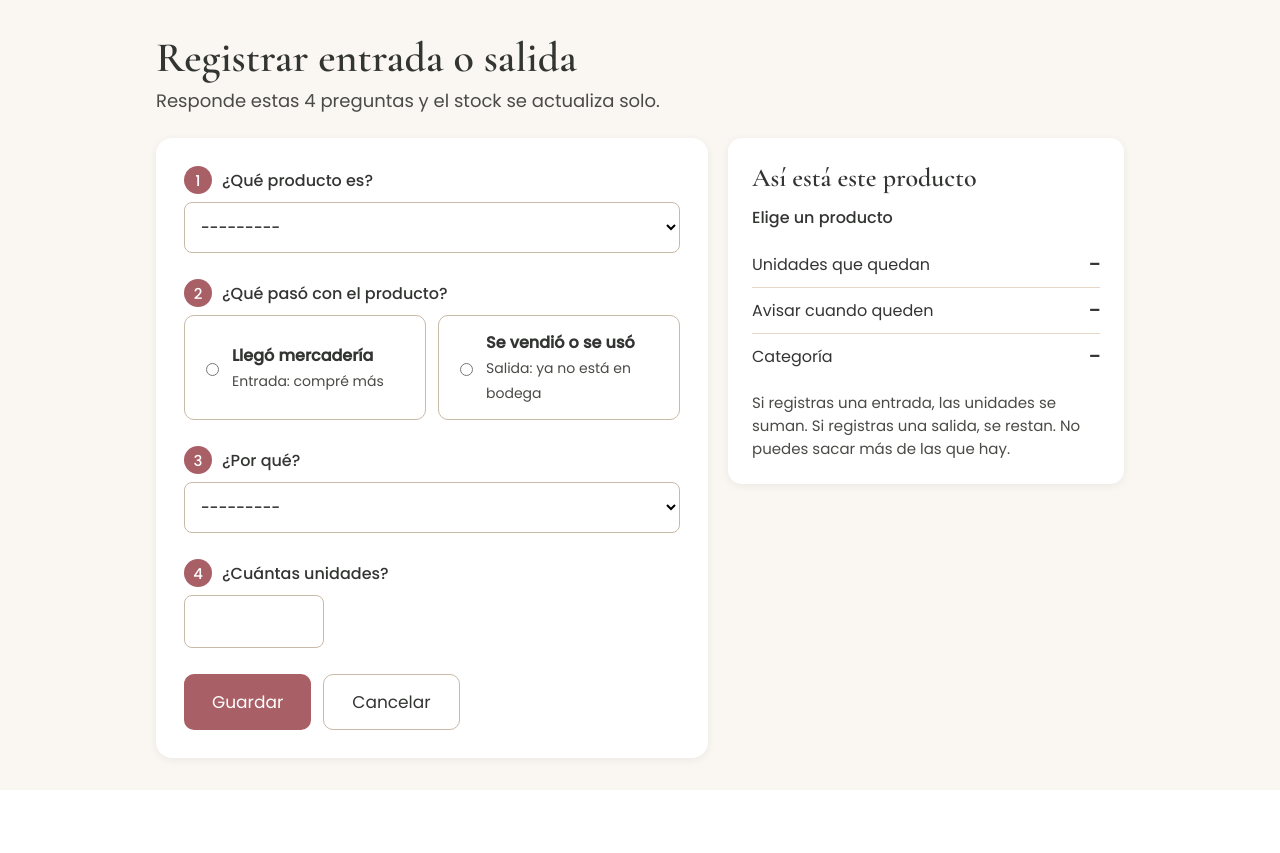
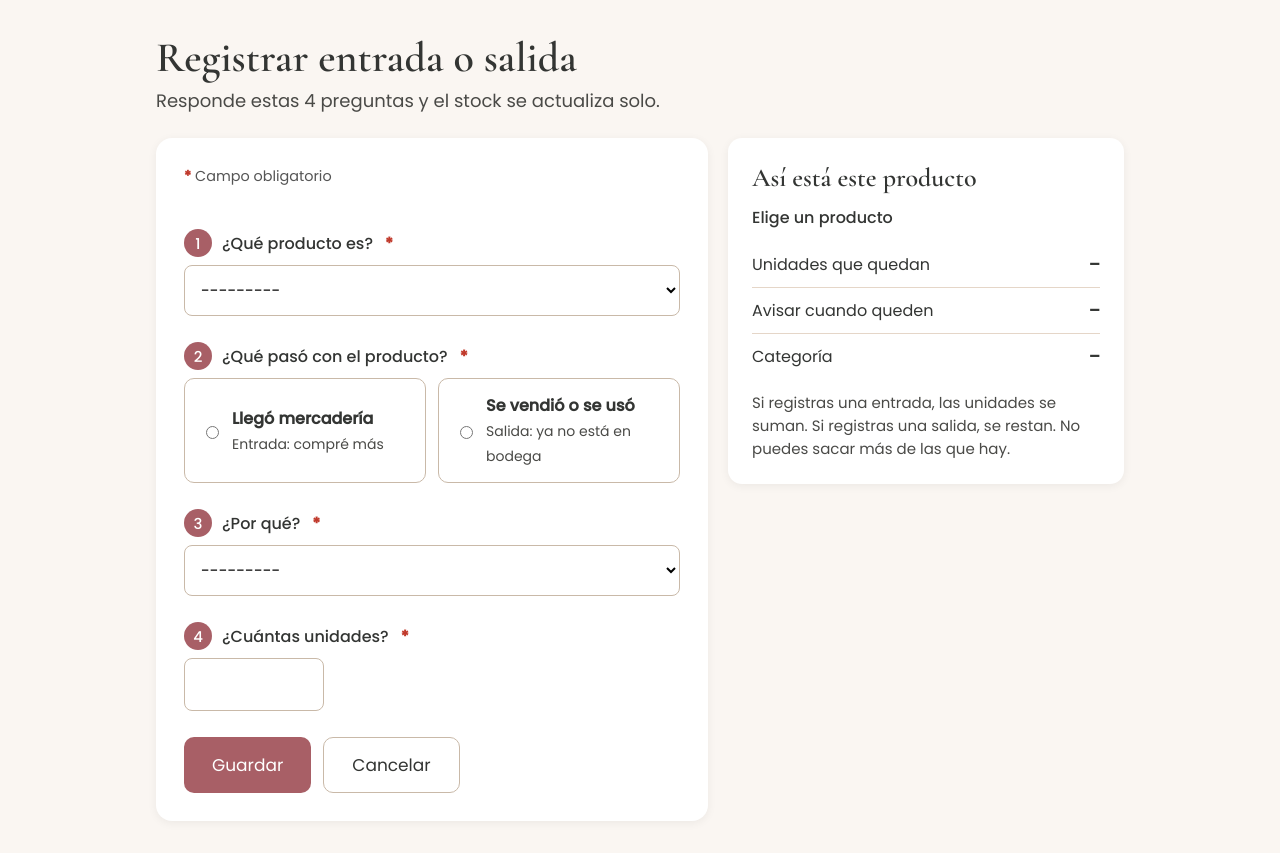
Before and after one commit to vergaran46-hub/inventario-rg-beauty-spa, a Django app: page /movimiento/ in a window 1280 px wide. Shown: the part 82-935 px from the top of the page. Before the commit the page ends 872 px from the top, so only its background shows below. Run offline with Django 5.2, Linux system fonts and the light colour scheme; the visitor is signed in with stand-in values (Sample User, id 1); data that the repository does not hold is empty.

Commit message:
Agrega la leyenda y el asterisco en los formularios
- Muestra "* Campo obligatorio" sobre cada formulario
- Marca con asterisco las cuatro preguntas del registro de movimientos

```diff
--- a/inventario/templates/inventario/cambiar_password.html
+++ b/inventario/templates/inventario/cambiar_password.html
@@ -6,6 +6,7 @@
 <div class="tarjeta">
   <form method="post">
     {% csrf_token %}
+    <p class="leyenda-obligatorio"><span>*</span> Campo obligatorio</p>
     {{ form.as_p }}
     <button class="btn" type="submit">Cambiar contraseña</button>
   </form>
--- a/inventario/templates/inventario/grupos.html
+++ b/inventario/templates/inventario/grupos.html
@@ -11,6 +11,7 @@
   </p>
   <form method="post">
     {% csrf_token %}
+    <p class="leyenda-obligatorio"><span>*</span> Campo obligatorio</p>
     {{ form_categoria.as_p }}
     <button class="btn" type="submit" name="guardar_categoria">Agregar grupo</button>
   </form>
@@ -23,6 +24,7 @@
   </p>
   <form method="post">
     {% csrf_token %}
+    <p class="leyenda-obligatorio"><span>*</span> Campo obligatorio</p>
     {{ form_etiqueta.as_p }}
     <button class="btn" type="submit" name="guardar_etiqueta">Agregar etiqueta</button>
   </form>
--- a/inventario/templates/inventario/movimiento_form.html
+++ b/inventario/templates/inventario/movimiento_form.html
@@ -8,15 +8,16 @@
   <form method="post" class="mov-form">
     {% csrf_token %}
     {{ form.non_field_errors }}
+    <p class="leyenda-obligatorio"><span>*</span> Campo obligatorio</p>
 
     <div class="paso">
-      <label for="{{ form.producto.id_for_label }}"><span class="num">1</span> ¿Qué producto es?</label>
+      <label for="{{ form.producto.id_for_label }}"><span class="num">1</span> ¿Qué producto es? <span class="marca-obligatorio">*</span></label>
       {{ form.producto }}
       {{ form.producto.errors }}
     </div>
 
     <fieldset class="paso">
-      <legend><span class="num">2</span> ¿Qué pasó con el producto?</legend>
+      <legend><span class="num">2</span> ¿Qué pasó con el producto? <span class="marca-obligatorio">*</span></legend>
       <div class="tipos">
         {% for radio in form.tipo %}
           {% if radio.data.value %}
@@ -37,13 +38,13 @@
     </fieldset>
 
     <div class="paso">
-      <label for="{{ form.motivo.id_for_label }}"><span class="num">3</span> ¿Por qué?</label>
+      <label for="{{ form.motivo.id_for_label }}"><span class="num">3</span> ¿Por qué? <span class="marca-obligatorio">*</span></label>
       {{ form.motivo }}
       {{ form.motivo.errors }}
     </div>
 
     <div class="paso">
-      <label for="{{ form.cantidad.id_for_label }}"><span class="num">4</span> ¿Cuántas unidades?</label>
+      <label for="{{ form.cantidad.id_for_label }}"><span class="num">4</span> ¿Cuántas unidades? <span class="marca-obligatorio">*</span></label>
       {{ form.cantidad }}
       {{ form.cantidad.errors }}
     </div>
--- a/inventario/templates/inventario/perfil.html
+++ b/inventario/templates/inventario/perfil.html
@@ -10,6 +10,7 @@
   <h3>Mis datos</h3>
   <form method="post">
     {% csrf_token %}
+    <p class="leyenda-obligatorio"><span>*</span> Campo obligatorio</p>
     {{ form.as_p }}
     <button class="btn" type="submit">Guardar cambios</button>
   </form>
--- a/inventario/templates/inventario/producto_form.html
+++ b/inventario/templates/inventario/producto_form.html
@@ -7,6 +7,7 @@
   <p>¿No encuentras el grupo o la etiqueta? <a href="{% url 'grupos' %}">Créalos aquí</a> y vuelve a este formulario.</p>
   <form method="post">
     {% csrf_token %}
+    <p class="leyenda-obligatorio"><span>*</span> Campo obligatorio</p>
     {{ form.as_p }}
     <button class="btn" type="submit">Guardar</button>
     <a class="btn btn-claro" href="{% url 'home' %}">Cancelar</a>
--- a/inventario/templates/inventario/registro.html
+++ b/inventario/templates/inventario/registro.html
@@ -5,6 +5,7 @@
 <div class="tarjeta">
   <form method="post">
     {% csrf_token %}
+    <p class="leyenda-obligatorio"><span>*</span> Campo obligatorio</p>
     {{ form.as_p }}
     <button class="btn" type="submit">Registrarme</button>
     <a href="{% url 'login' %}">Ya tengo cuenta</a>
```
